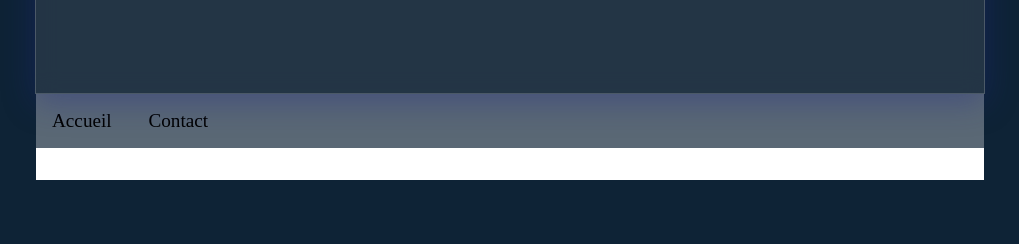
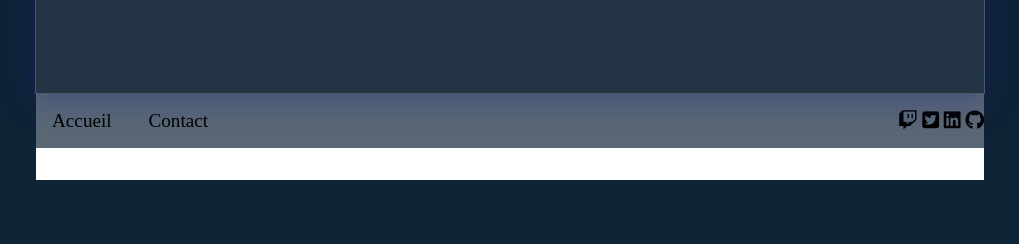
Before and after one commit to Geoffray-buhler/P05-OCR, a PHP site: template site/template/Base.html.twig in a window 1280 px wide. Shown: the part 556-800 px from the top of the page, without its empty margins (130-1149 px from the left). Run offline with PHP 8.4, Linux system fonts and the light colour scheme; the template is opened without the code that fills it, so the values that code supplies are empty; some libraries are stand-ins or nearby versions.

Commit message:
Mise en place des lien sociaux

```diff
--- a/site/composer.json
+++ /dev/null
@@ -1,5 +0,0 @@
-{
-    "require": {
-        "twig/twig": "^3.3"
-    }
-}
--- a/site/template/Base.html.twig
+++ b/site/template/Base.html.twig
@@ -26,10 +26,10 @@
                 <a class="menuadd {% if current == 'contact' %}active{% endif %}" href="/contact">Contact</a>
             </div>
             <div>
-                <a class="menuadd icon brands fa-twitch" href="/"></a>
-                <a class="menuadd icon brands fa-twitter" href="/contact"></a>
-                <a class="menuadd icon brands fa-linkedin" href="/contact"></a>
-                <a class="menuadd icon brands fa-github" href="#"></a>
+                <a class="icon" href="https://www.twitch.tv/griffont39"><i class="fab fa-twitch"></i></a>
+                <a class="icon" href="https://twitter.com/griffont39"><i class="fab fa-twitter-square"></i></a>
+                <a class="icon" href="https://www.linkedin.com/in/geoffray-buhler-93100099/"><i class="fab fa-linkedin"></i></a>
+                <a class="icon" href="https://github.com/Geoffray-buhler"><i class="fab fa-github"></i></a>
             </div>
         </nav>
         <div class="content">
@@ -37,5 +37,6 @@
         {% endblock %}
         </div>
     </div>
+    <script src="https://kit.fontawesome.com/6e28c03334.js" crossorigin="anonymous"></script>
 	</body>
 </html>
```
Also changed, not shown: 1 other file.
